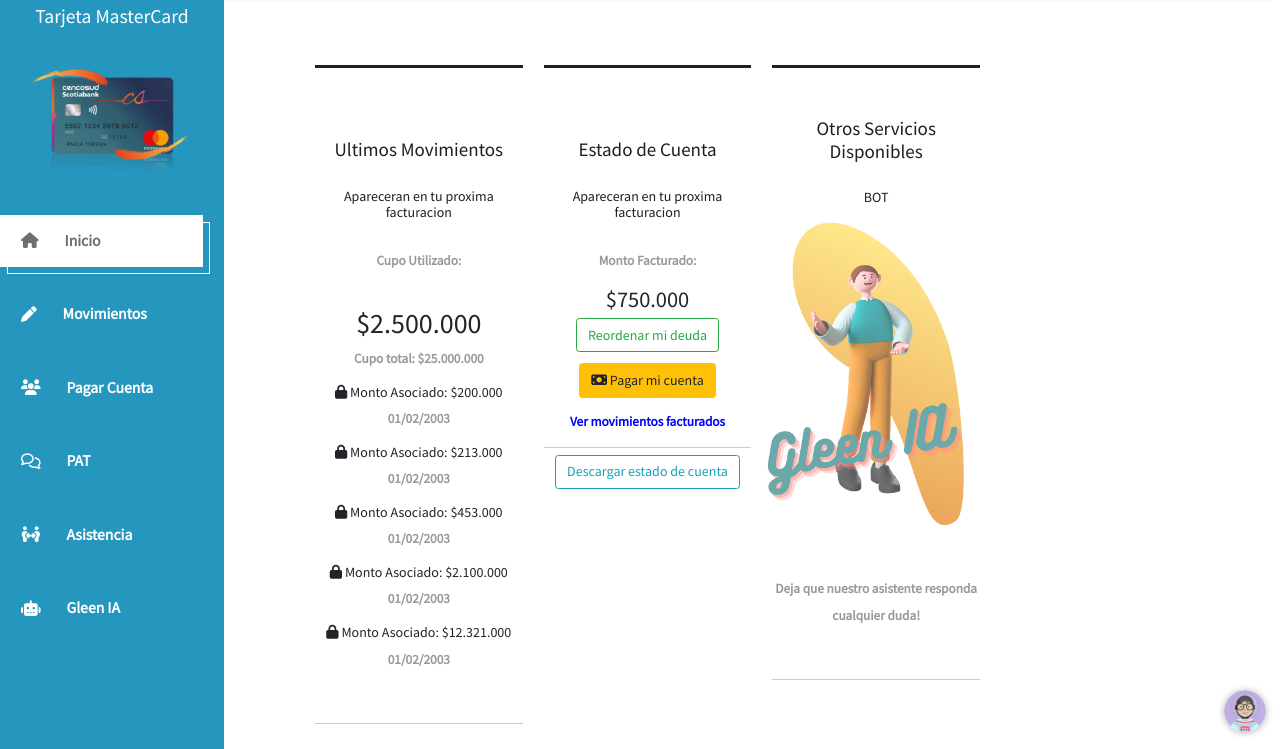
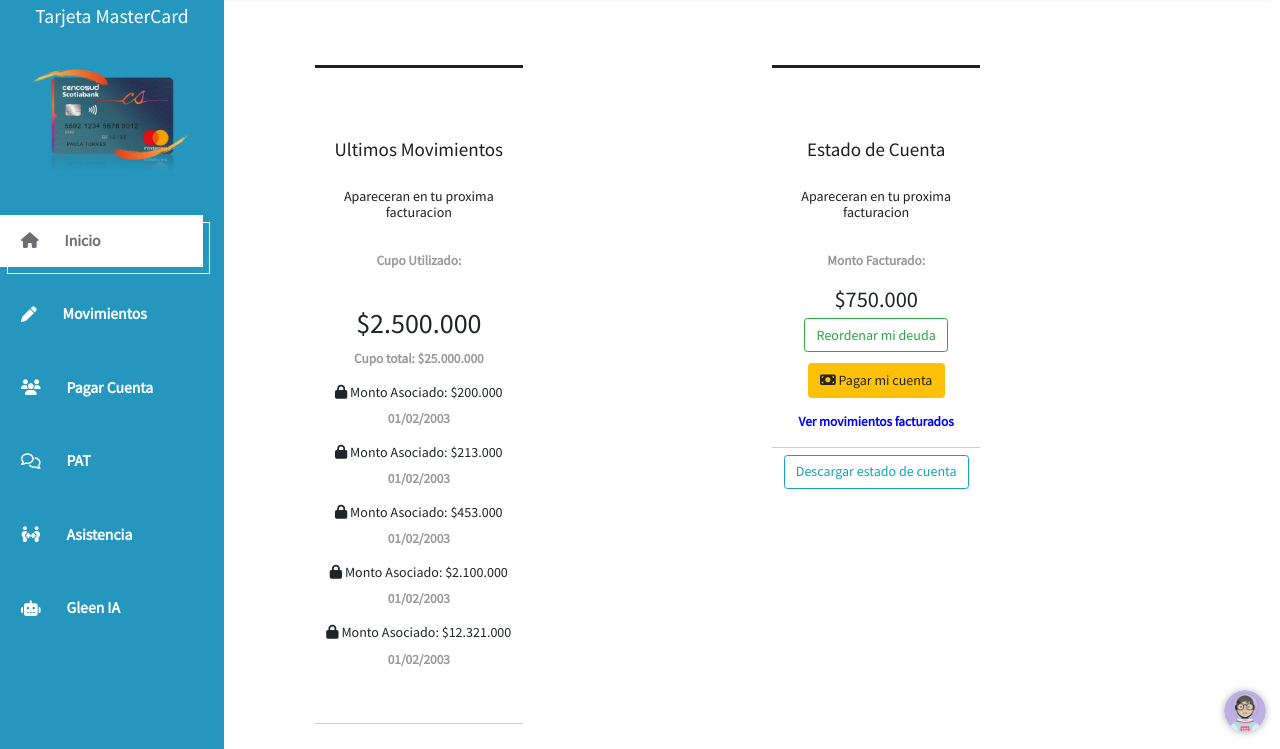
Before and after one commit to Cenco-ACL/PreguntasCAT, a plain HTML site: page inicio.html in a window 1280 px wide. Shown: the part 51-800 px from the top of the page. Drawn offline with nearby package versions, Linux system fonts and the light colour scheme; a script that the page names is missing.

Commit message:
UltCambios

```diff
--- a/inicio.html
+++ b/inicio.html
@@ -239,25 +239,7 @@
 											</div>
 
 									</article>
-									<article class="col-lg-4 col-md-4">
-											<hr class="tm-hr-primary">
-											<a href="bot.html" class="effect-lily tm-post-link tm-pt-30">
 
-													<h2 class="tm-pt-30 tm-color-primary tm-post-title">Otros Servicios Disponibles</h2>
-													<h5 class="tm-pt-30 tm-color-primary ">BOT</h5>
-													<img src="img/Please.png" alt="">
-											</a>
-											<p class="tm-pt-30">
-													Deja que nuestro asistente responda cualquier duda!
-											</p>
-											<div class="d-flex justify-content-between tm-pt-45">
-											</div>
-											<hr>
-											<div class="d-flex justify-content-between">
-													<span></span>
-													<span></span>
-											</div>
-									</article>
 
 							</div>
 							<div class="row tm-row tm-mt-100 tm-mb-75">
```
